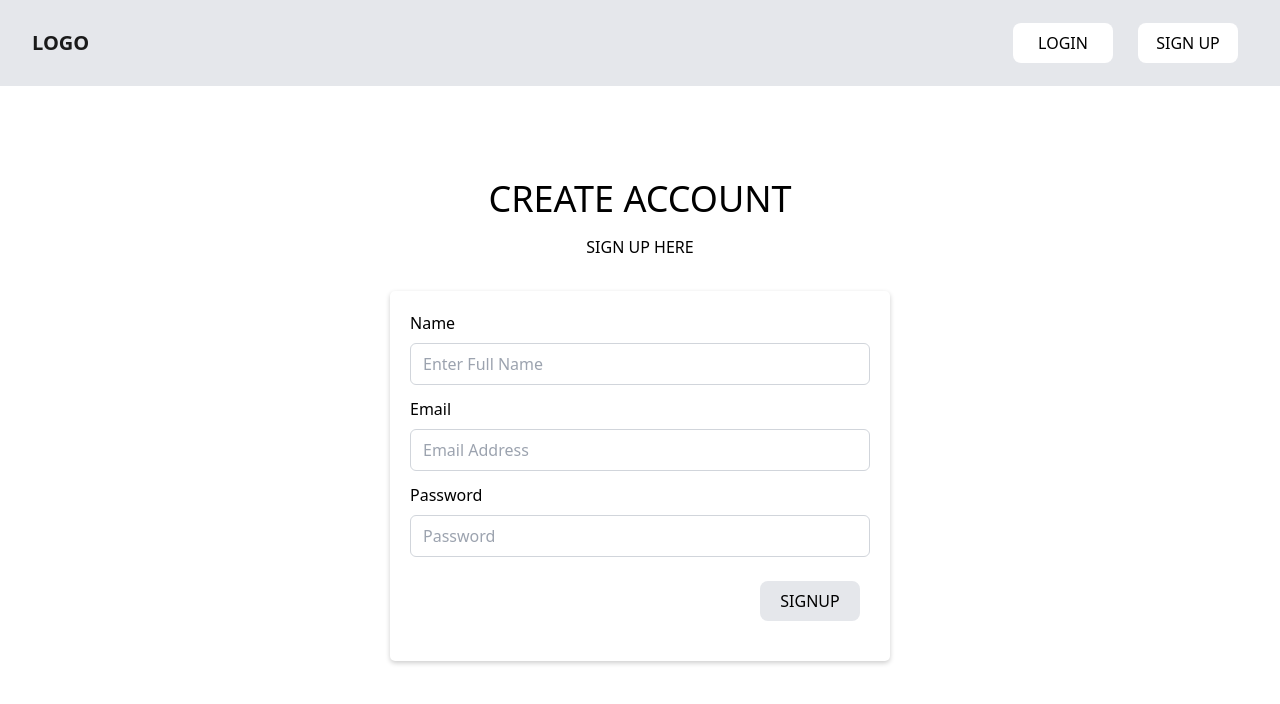
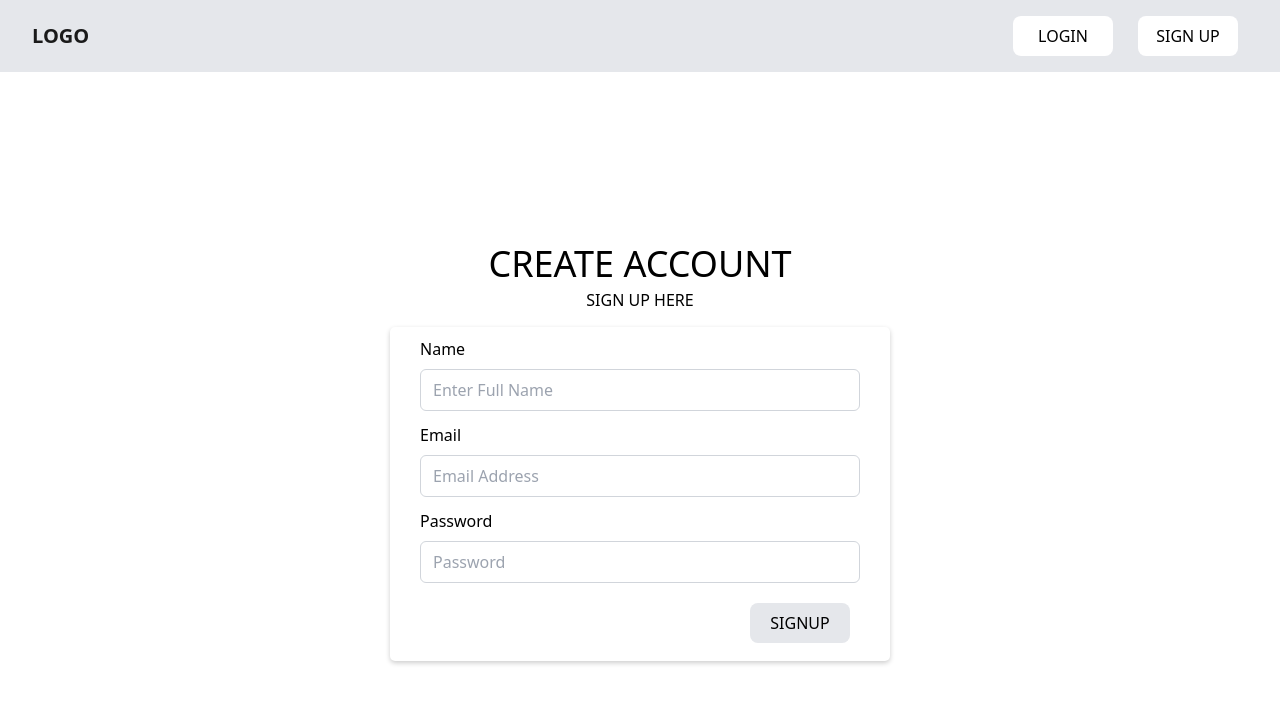
Before and after one commit to AJ1732/capstone_schoolbase_lms, a React (Vite) app: page /signup in a window 1280 px wide. Shown: the top 704 px of the page. Built offline with nearby package versions, Linux system fonts and the light colour scheme.

Commit message:
fix: fixed signin/ signUp authentication

```diff
--- a/src/Components/Home.jsx
+++ /dev/null
@@ -1,26 +0,0 @@
-import Admin from "./Layouts/Admin"
-import Header from "./Layouts/Header"
-
-
-function Home() {
-  return (
-    <>
-    <Header />
-    <div className="flex flex-col items-center justify-center h-full w-full">
-        <div className="inline-block mt-20">
-            <h1 className="text-4xl font-normal mb-5 mt-20 mr-20">Welcome to School Base's LMS</h1>
-              <div className="grid grid-cols gap-4">
-                    <p>Revolutionizing education through innovative technology</p>
-                    <p>Login / Register to get started</p>
-              </div>
-        </div>
-        <div className="mt-40 ml-96 -mr-96">
-            <Admin />
-          </div>
-      </div>
-
-    </>
-  )
-}
-
-export default Home
--- a/src/anatomy/Layouts/Dashboard/Dashboard.jsx
+++ b/src/anatomy/Layouts/Dashboard/Dashboard.jsx
@@ -1,11 +1,9 @@
-
 
 function Dashboard() {
 
   return (
     <>
-    <div className="">welcom</div>
-
+      <h1>Welcome to Dashboard</h1>
     </>
   )
 }
--- a/src/anatomy/Layouts/Home/Home.jsx
+++ b/src/anatomy/Layouts/Home/Home.jsx
@@ -1,19 +1,19 @@
-import { Link } from "react-router-dom"
+
+import { NavLink } from "react-router-dom"
 
 function Home() {
   return (
     <div className="content | h-[calc(100vh_-_100px)] font-manrope size-full">
       <div className="flex flex-col items-center justify-center h-full w-full">
-        <div className="inline-block mt-20">
-          <h1 className="text-4xl font-normal mb-5">Welcome to School Base's LMS</h1>
+        <div className="inline-block mt-20 mr-64">
+          <h1 className="text-4xl font-normal mb-5 mt-20 mr-20">Welcome to School Base's LMS</h1>
           <div className="grid grid-cols gap-4">
             <p>Revolutionizing education through innovative technology</p>
             <p>Login / Register to get started</p>
           </div>
         </div>
-
-        <div className="flex justify-end mb-8">
-          <Link>Administrator ? Sign in</Link>
+        <div className="mt-40 ml-96 -mr-96 mb-12">
+          <NavLink to="/login">Administrator ? Sign in</NavLink>
         </div>
       </div>
     </div>
--- a/src/anatomy/Layouts/Home/HomeLayout.jsx
+++ b/src/anatomy/Layouts/Home/HomeLayout.jsx
@@ -1,4 +1,4 @@
-import React from 'react'
+
 import { Outlet } from 'react-router'
 import { HomePageHeader } from '../../../components/Header.jsx/Headers'
 
--- a/src/anatomy/Pages/Login.jsx
+++ b/src/anatomy/Pages/Login.jsx
@@ -1,15 +1,15 @@
 import { useState } from "react"
-import { Link } from 'react-router-dom';
-
+import { Link, NavLink, useNavigate } from 'react-router-dom';
 import { Button } from '../../components/Button/Buttons';
-
 import { signInWithEmailAndPassword } from "firebase/auth"
 import { auth } from "../../fireBase"
 
 const Login = () => {
 
+  const navigate = useNavigate()
+
   const [email, setEmail] = useState("")
-  const {password, setPassword} = useState("")
+  const [password, setPassword] = useState("")
 
   //function when form is submitted
   const submitHandler = (e) => {
@@ -17,20 +17,25 @@ const Login = () => {
 
     signInWithEmailAndPassword(auth, email, password)
     .then((userCredential) => {
-      console.log(userCredential)
+      const user = userCredential.user;
+      navigate("/dashboard")
+      console.log(user)
     }).catch((error) => {
-      console.log(error)
+      const errorCode = error.code;
+      const errorMessage = error.message;
+      alert(errorCode, errorMessage)
+      console.log(errorCode, errorMessage)
     })
 
   }
 
   return (
+    <>
     <form onSubmit={submitHandler}  className="content | min-h-[calc(100vh_-_100px)] flex flex-col items-center justify-center">
-      <div className="text-center">
+      <div className="text-center mt-5">
           <h1 className="text-4xl font-normal">WELCOME BACK!</h1>
           <h3>LOGIN HERE</h3>
       </div>
-
       <div className="container1">
         <h3 className="mb-2">Email</h3>
         <input type="email" name="email" value={email} onChange={(e) => setEmail(e.target.value)} placeholder="Email Address" className="w-full px-3 py-2 border border-gray-300 rounded-md mb-3" required />
@@ -44,6 +49,9 @@ const Login = () => {
         </div>
       </div>
     </form>
+    <h3 className="flex justify-end mr-[_380px] mb-5 -mt-5">Don't have an account?<NavLink to="/signup" className="font-semibold ml-2">Sign Up</NavLink>
+    </h3>
+    </>
   )
 }
 
--- a/src/anatomy/Pages/SignUp.jsx
+++ b/src/anatomy/Pages/SignUp.jsx
@@ -5,44 +5,50 @@ import { Button } from "../../components/Button/Buttons"
 import { createUserWithEmailAndPassword } from "firebase/auth"
 import { auth } from "../../fireBase"
 
+import { useNavigate } from 'react-router-dom';
+
+
 const SignUp = () => {
-  //const navigate = useNavigate();
+  const navigate = useNavigate();
 
-  const [data, setData] = useState("")
-  const {name, email, password} = data;
+  const [name, setName] = useState("")
+  const [email, setEmail] = useState("")
+  const [password, setPassword] = useState("")
 
-  const changeHandler = (e) => {
-    setData({...data, [e.target.name] : [e.target.value]});
-  }
-
-  const submitHandler = (e) => {
+  const submitHandler = async (e) => {
     e.preventDefault()
 
-    createUserWithEmailAndPassword(auth, email, password)
+    await createUserWithEmailAndPassword(auth, email, password)
     .then((userCredential) => {
-      console.log(userCredential)
+      const user = userCredential.user;
+      console.log(user);
+      alert("Sign up successfull.! Login")
+      navigate("/login")
     }).catch((error) => {
-      console.log(error)
-    })
+      const errorCode = error.code;
+      const errorMessage = error.message;
+      console.log(errorCode, errorMessage);
+      alert(errorCode, errorMessage);
+    });
   }
 
 
   return (
-    <form onSubmit={submitHandler} className="content | h-[calc(100vh_-_100px)] flex flex-col items-center justify-center ">
+    <form onSubmit={submitHandler} className="content | h-[calc(100vh_-_100px)] flex flex-col items-center justify-center mt-12 mb-5">
       <div className="text-center">
-          <h1 className="text-4xl font-normal mb-4">CREATE ACCOUNT</h1>
+          <h1 className="text-4xl font-normal mb-1">CREATE ACCOUNT</h1>
           <h3>SIGN UP HERE</h3>
       </div>
 
-      <div className="container1">
+      <div className="container2">
         <h3 className="mb-2">Name</h3>
-        <input type="text" name="name" placeholder="Enter Full Name" className="w-full px-3 py-2 border border-gray-300 rounded-md mb-3" value={name} onChange={changeHandler} required />
+        <input type="text" name="name" placeholder="Enter Full Name" className="w-full px-3 py-2 border border-gray-300 rounded-md mb-3" value={name} onChange={(e) => setName(e.target.value)} required />
         <h3 className="mb-2">Email</h3>
-        <input type="email" name="email" placeholder="Email Address" className="w-full px-3 py-2 border border-gray-300 rounded-md mb-3" value={email} onChange={changeHandler} required />
+        <input type="email" name="email" placeholder="Email Address" className="w-full px-3 py-2 border border-gray-300 rounded-md mb-3" value={email} onChange={(e) => setEmail(e.target.value)} required />
         <h3 className="mb-2">Password</h3>
-        <input type="password" name="password" placeholder="Password" className="w-full px-3 py-2 border border-gray-300 rounded-md mb-3" value={password} onChange={changeHandler} required />
+        <input type="password" name="password" placeholder="Password" className="w-full px-3 py-2 border border-gray-300 rounded-md mb-3" value={password} onChange={(e) => setPassword(e.target.value)} required />
 
-        <div className="flex justify-end mb-5 mt-3">
+        <div className="flex justify-end mb-2 mt-2">
           <Button type="submit" variant="secondary" >SIGNUP</Button>
         </div>
       </div>
--- a/src/fireBase.js
+++ b/src/fireBase.js
@@ -19,3 +19,4 @@ const app = initializeApp(firebaseConfig);
 
 // Initialize Firebase Authentication and get a reference to the service
  export const auth = getAuth(app);
+ export default app
--- a/src/index.css
+++ b/src/index.css
@@ -68,9 +68,21 @@
 .container1 {
   background-color: white;
   padding: 20px;
-  margin: 2rem;
   border-radius: 5px;
+  width: 500px;
+  height: 290px;
+  box-shadow: 0 2px 5px rgba(0, 0, 0, 0.2);
+  margin-top: 15px;
+  margin-bottom: 35px;
+}
+
+.container2 {
+  background-color: white;
+  border-radius: 5px;
+  padding: 10px 30px;
   width: 500px;
   height: auto;
   box-shadow: 0 2px 5px rgba(0, 0, 0, 0.2);
+  margin-top: 15px;
+  margin-bottom: 35px;
 }
```
